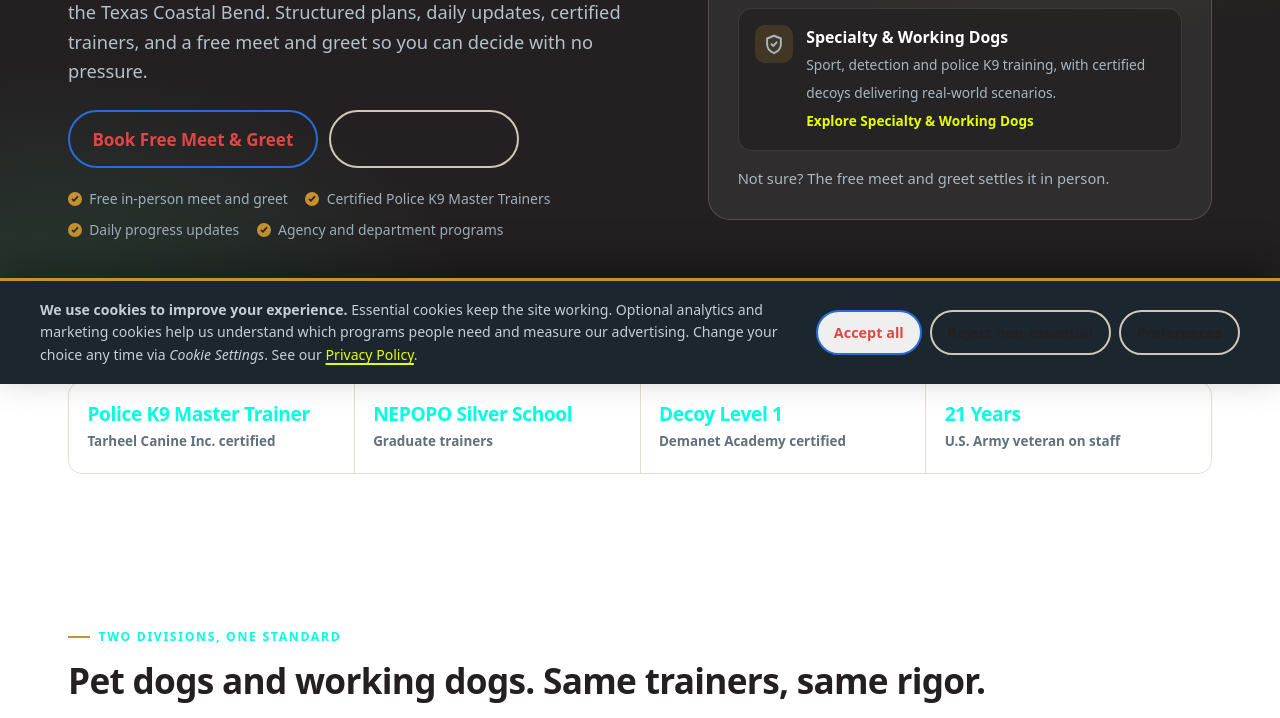
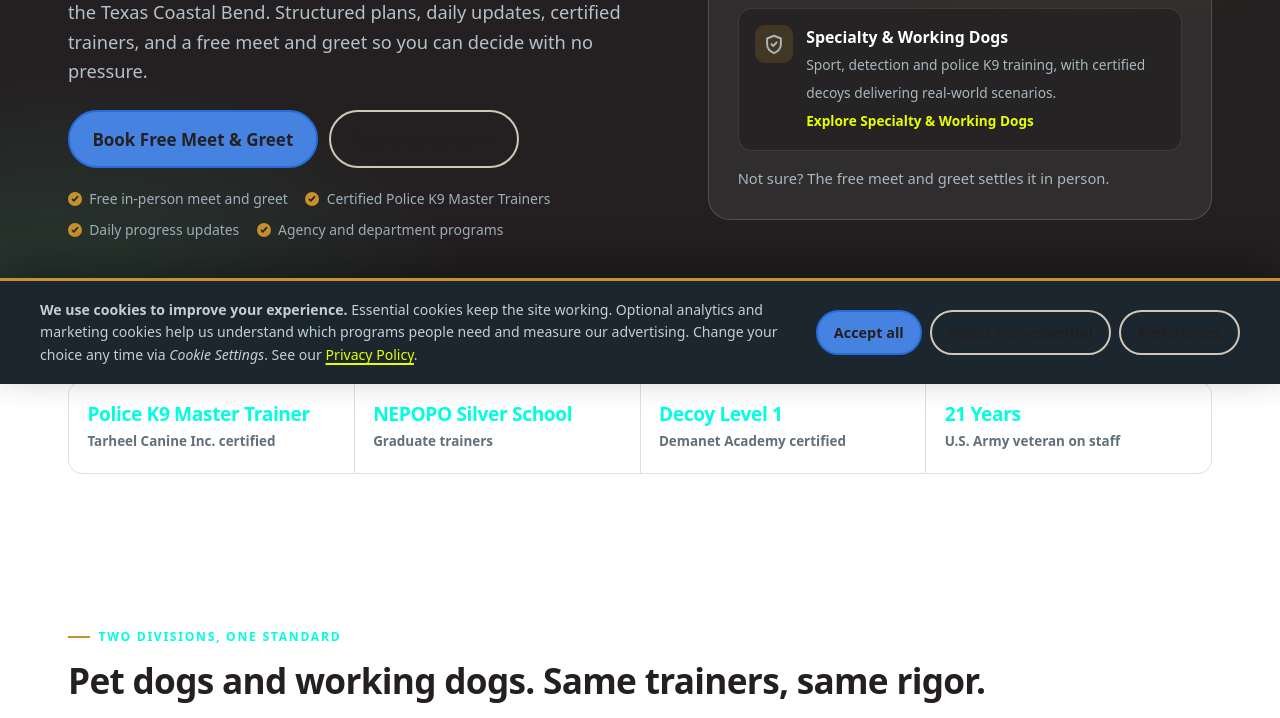
Before and after one commit to gregoryjenkins56-sys/Taurus-K9-Webstuff, a plain HTML site: page index.html in a window 1280 px wide. Shown: the part 416-1134 px from the top of the page. Drawn offline with Linux system fonts and the light colour scheme.

Commit message:
Update style.css

```diff
--- a/css/style.css
+++ b/css/style.css
@@ -42,8 +42,8 @@ img,svg{max-width:100%;height:auto}
 .measure{max-width:70ch}
 .btn{display:inline-flex;align-items:center;justify-content:center;gap:.5rem;font:inherit;font-weight:700;text-decoration:none;cursor:pointer;padding:.85rem 1.4rem;border-radius:var(--pill);border:2px solid transparent;transition:transform .15s,background-color .15s,border-color .15s,color .15s;min-height:48px;text-align:center}
 .btn:hover{transform:translateY(-2px)}
-.btn-p{background:##4683E0;color:#E04646;border-color:#256DDA}
-.btn-p:hover{background:#d9a13a;color:#241a06}
+.btn-p{background:#4683E0;color:#242021;border-color:#256DDA}
+.btn-p:hover{background:#4683E0;color:#242021}
 .btn-g{background:var(--green);color:#fff;border-color:var(--green)}
 .btn-g:hover{background:var(--green2);color:#fff}
 .btn-o{background:transparent;color:var(--ink);border-color:var(--line2)}
```
